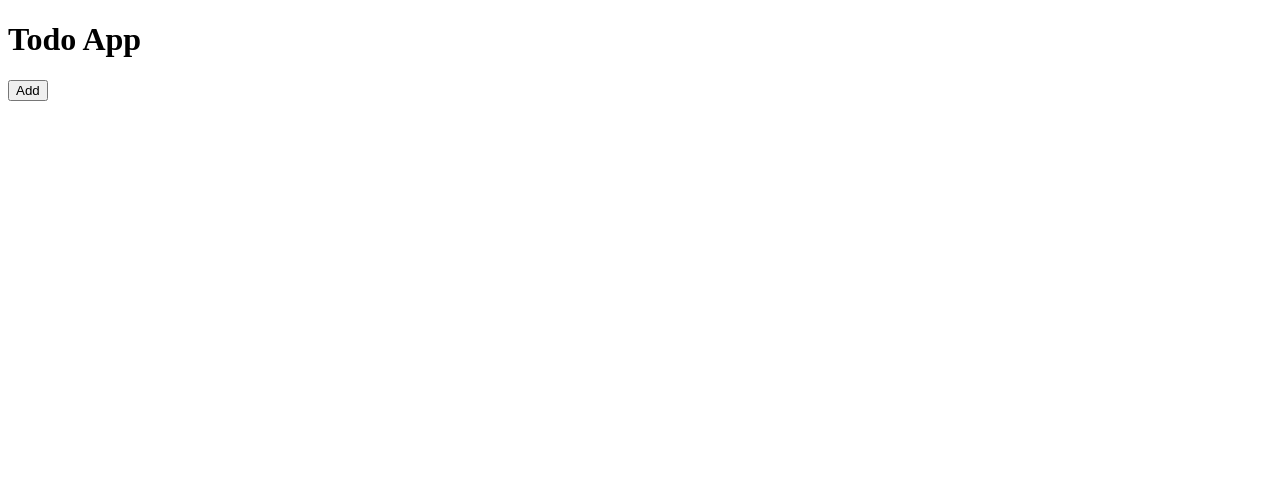
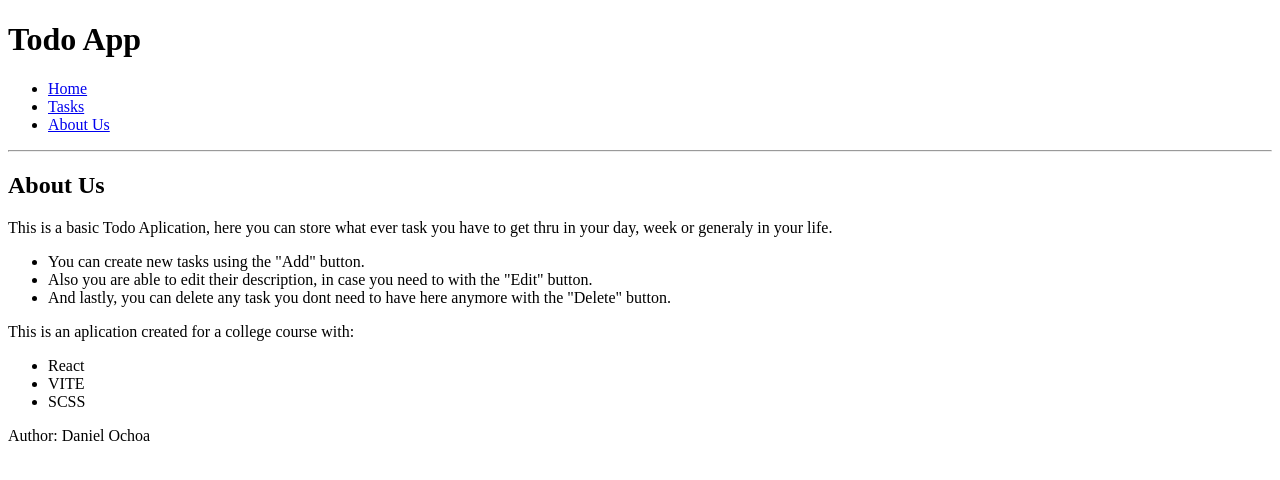
Before and after one commit to DanielOchoa1214/IETI-TaskList, a React (Vite) app: page /about-us in a window 1280 px wide. Shown: the top 480 px of the page. Built offline with nearby package versions, Linux system fonts and the light colour scheme.

Commit message:
Router y lazy load

```diff
--- a/package.json
+++ b/package.json
@@ -12,7 +12,8 @@
   "dependencies": {
     "react": "^18.2.0",
     "react-dom": "^18.2.0",
-    "react-hook-form": "^7.47.0"
+    "react-hook-form": "^7.47.0",
+    "react-router-dom": "^6.16.0"
   },
   "devDependencies": {
     "@types/react": "^18.2.15",
--- a/src/App.jsx
+++ b/src/App.jsx
@@ -1,14 +1,32 @@
-import { TaskContext } from './TasksContext';
-import { Header } from './components/Header/Header'
-import { TaskList } from './components/TaskList/TaskList'
+import { Header } from './components/Header/Header';
+import { BrowserRouter, Routes, Route } from 'react-router-dom';
+import { Suspense, lazy } from 'react';
+const HomePage = lazy(() => import("./pages/HomePage"));
+const TasksPage = lazy(() => import("./pages/TasksPage"));
+const AboutUsPage = lazy(() => import("./pages/AboutUsPage"));
 
 function App() {
   return (
     <>
-    <TaskContext.Provider>
-      <Header />
-      <TaskList />
-    </TaskContext.Provider>
+      <BrowserRouter>
+        <Header />
+        <Routes>
+          <Route path='/' element={
+            <Suspense fallback="Cargando...">
+              <HomePage />
+            </Suspense>
+          } />
+          <Route path='/tasks' element={
+            <Suspense fallback="Cargando...">
+              <TasksPage />
+            </Suspense>
+          } />
+          <Route path='/about-us' element={
+            <Suspense fallback="Cargando...">
+              <AboutUsPage />
+            </Suspense>} />
+        </Routes>
+      </BrowserRouter>
     </>
   );
 }
--- a/src/TasksContext.js
+++ /dev/null
@@ -1,5 +0,0 @@
-import { createContext } from "react";
-
-const defaultContext = {formAction: ""};
-
-export const TaskContext = createContext(defaultContext);
--- a/src/components/Header/Header.jsx
+++ b/src/components/Header/Header.jsx
@@ -1,3 +1,17 @@
-export function Header(){
-    return <h1>Todo App</h1>
+import { Link } from "react-router-dom"
+
+export function Header() {
+    return (
+        <>
+            <h1>Todo App</h1>
+            <nav>
+                <ul>
+                    <li><Link to="/">Home</Link></li>
+                    <li><Link to="/tasks">Tasks</Link></li>
+                    <li><Link to="/about-us">About Us</Link></li>
+                </ul>
+            </nav>
+            <hr />
+        </>
+    );
 }
--- a/src/components/TaskList/TaskList.jsx
+++ b/src/components/TaskList/TaskList.jsx
@@ -32,8 +32,6 @@
 
     return (
         <>
-            <button onClick={openForm}>Add</button>
-            {isAdding && (<TaskForm onCreate={handleCreateTask}/>)}
             <ul>
                 {tasks.map((task) => (
                     <Task
@@ -45,6 +43,8 @@
                     />
                     ))}
             </ul>
+            <button onClick={openForm}>Add</button>
+            {isAdding && (<TaskForm onCreate={handleCreateTask}/>)}
         </>
 
     );
--- /dev/null
+++ b/src/pages/AboutUsPage.jsx
@@ -0,0 +1,20 @@
+export default function AboutUsPage() {
+    return (
+        <>
+            <h2>About Us</h2>
+            <p>This is a basic Todo Aplication, here you can store what ever task you have to get thru in your day, week or generaly in your life.</p>
+            <ul>
+                <li>You can create new tasks using the "Add" button. </li>
+                <li>Also you are able to edit their description, in case you need to with the "Edit" button.</li>
+                <li>And lastly, you can delete any task you dont need to have here anymore with the "Delete" button.</li>
+            </ul>
+            <p>This is an aplication created for a college course with:</p>
+            <ul>
+                <li>React</li>
+                <li>VITE</li>
+                <li>SCSS</li>
+            </ul>
+            <p>Author: Daniel Ochoa</p>
+        </>
+    );
+}
--- /dev/null
+++ b/src/pages/HomePage.jsx
@@ -0,0 +1,8 @@
+export default function HomePage() {
+    return (
+        <>
+            <h2>Bienvenido a esta maravillosa ToDo list</h2>
+            <img src="/src/assets/peepo.webp" alt="Me dañe :("/>
+        </>
+    );
+}
--- /dev/null
+++ b/src/pages/TasksPage.jsx
@@ -0,0 +1,7 @@
+import { TaskList } from "../components/TaskList/TaskList";
+
+export default function TasksPage() {
+    return (
+        <TaskList/>
+    );
+}
```
Also changed, not shown: src/assets/peepo.webp (added), 1 other file (tests, documents, lock files or other folders). Lines whose indentation alone changed are shown as unchanged.
